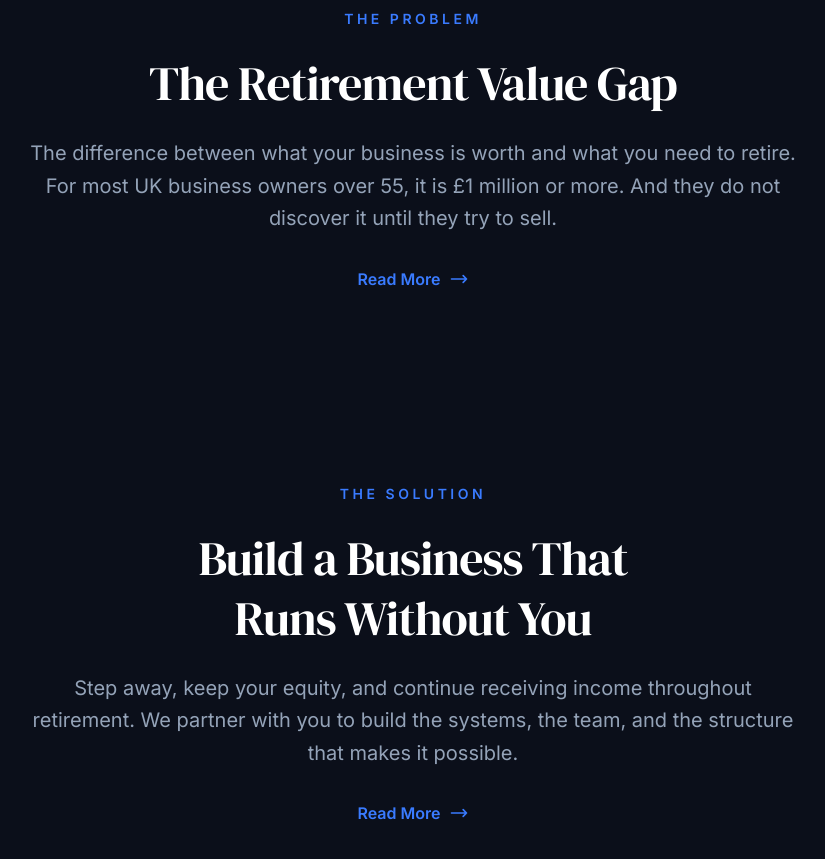
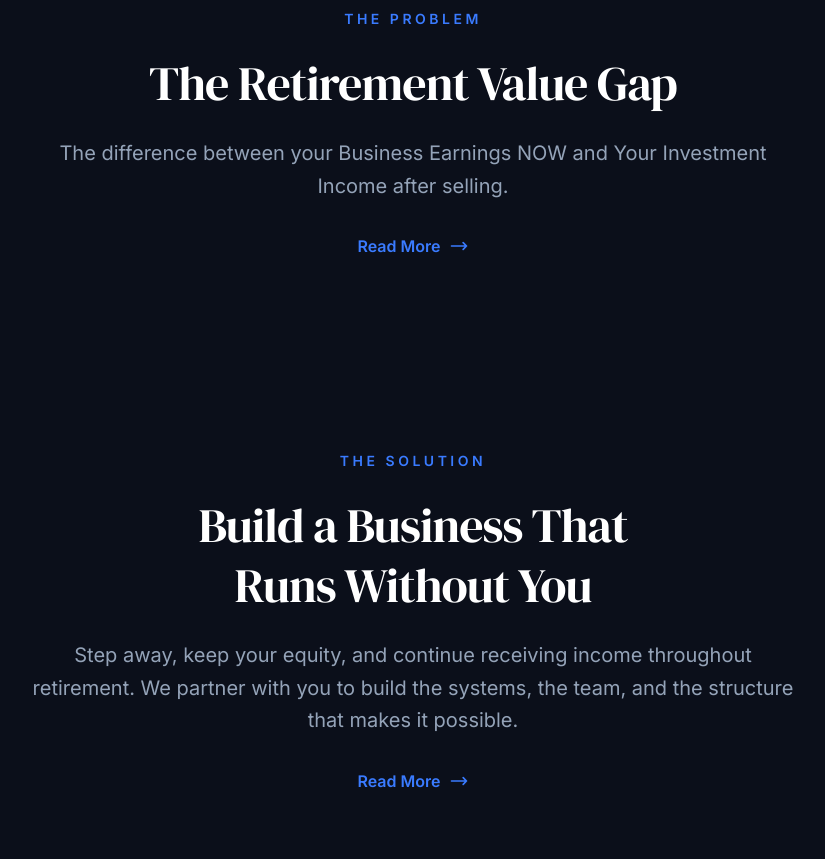
Before and after one commit to Netricro/Retire-Without-Selling, a Next.js app: page / in a window 1280 px wide. Shown: the part 1280-2139 px from the top of the page, without its empty margins (227-1052 px from the left). Built offline with nearby package versions, Linux system fonts and the light colour scheme.

Commit message:
Replace Retirement Value Gap definition with new Business Earnings vs Investment Income framing

```diff
--- a/src/app/page.tsx
+++ b/src/app/page.tsx
@@ -85,7 +85,7 @@ export default function Home() {
             The Retirement Value Gap
           </h2>
           <p className="text-xl text-[#94a3b8] mb-8 max-w-3xl mx-auto leading-relaxed">
-            The difference between what your business is worth and what you need to retire. For most UK business owners over 55, it is £1 million or more. And they do not discover it until they try to sell.
+            The difference between your Business Earnings NOW and Your Investment Income after selling.
           </p>
           <Link
             href="/the-problem"
--- a/src/app/the-problem/page.tsx
+++ b/src/app/the-problem/page.tsx
@@ -17,11 +17,11 @@ export default function TheProblem() {
 
       <div className="space-y-8 text-lg text-[#94a3b8] leading-relaxed">
         <p className="text-2xl text-white font-light">
-          The difference between what your business is worth and what you need to retire.
+          The difference between your Business Earnings NOW and Your Investment Income after selling.
         </p>
 
         <p>
-          For most UK business owners over 55, it is £1 million or more. And they do not discover it until they try to sell.
+          For most UK business owners over 55, this gap is £1 million or more. And they do not discover it until they try to sell.
         </p>
 
         <div className="glass rounded-xl p-8 my-12 border border-[#3A7BFF]/30">
```
